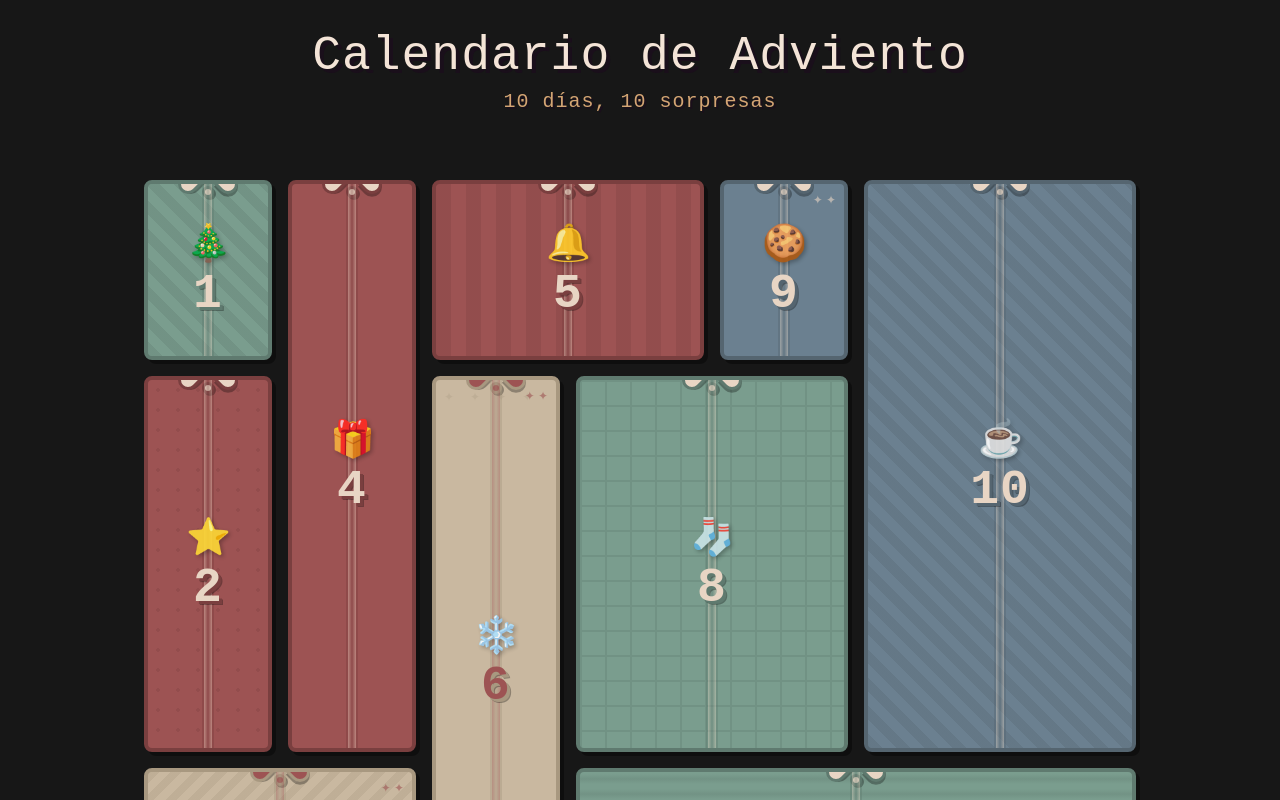
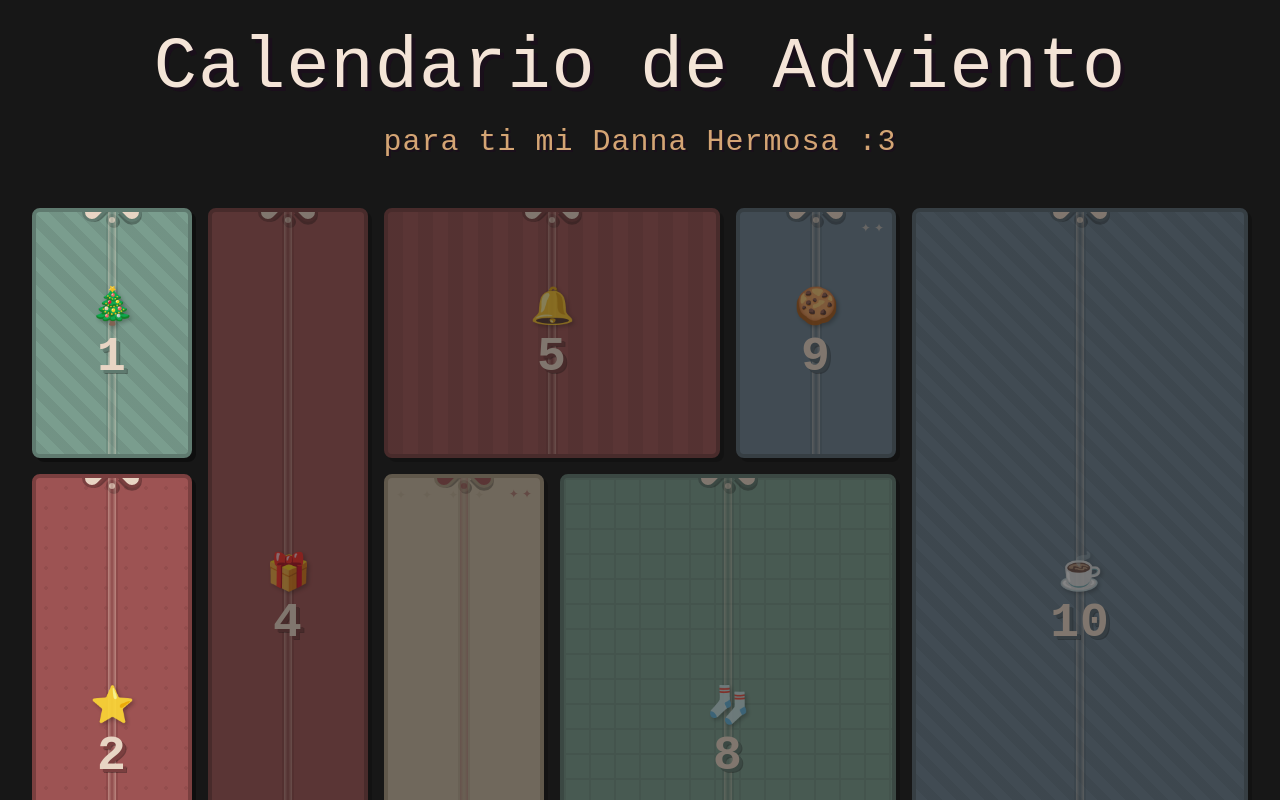
Before and after one commit to JavCan/Calendario_Adviento, a React (Vite) app: page / in a window 1280 px wide. Shown: the top 800 px of the page. Built offline with nearby package versions, Linux system fonts and the light colour scheme.

Commit message:
estilo mejorado, funcionalidad de aperrtura

```diff
--- a/src/components/AdventCalendar.tsx
+++ b/src/components/AdventCalendar.tsx
@@ -29,23 +29,23 @@ export function AdventCalendar() {
   };
 
   return (
-    <div className="max-w-6xl mx-auto">
+    <div className="max-w-full mx-auto">
       <div className="text-center mb-8 md:mb-12">
-        <h1 className="text-[#f4e4d7] mb-2 pixel-text text-4xl md:text-5xl" style={{
+        <h1 className="text-[#f4e4d7] mb-5 pixel-text text-4xl md:text-7xl" style={{
           textShadow: '4px 4px 0px #1a0f1b',
           imageRendering: 'pixelated'
         }}>
           Calendario de Adviento
         </h1>
-        <p className="text-[#d4a574] pixel-text text-lg md:text-xl" style={{
+        <p className="text-[#d4a574] pixel-text text-lg md:text-3xl" style={{
           textShadow: '2px 2px 0px #1a0f1b'
         }}>
-          10 días, 10 sorpresas
+          para ti mi Danna Hermosa :3
         </p>
       </div>
 
       {/* Custom grid layout similar to the image */}
-      <div className="grid grid-cols-7 gap-4 max-w-5xl mx-auto p-4" style={{ gridAutoRows: '180px' }}>
+      <div className="grid grid-cols-7 gap-4 w-full mx-auto" style={{ gridAutoRows: '250px' }}>
         <div><GiftBox gift={gifts[0]} isOpened={openedGifts.has(gifts[0].id)} onOpen={() => handleGiftOpen(gifts[0].id)} /></div>
         <div className="row-span-2 col-start-1 row-start-2"><GiftBox gift={gifts[1]} isOpened={openedGifts.has(gifts[1].id)} onOpen={() => handleGiftOpen(gifts[1].id)} /></div>
         <div className="col-span-2 col-start-1 row-start-4"><GiftBox gift={gifts[2]} isOpened={openedGifts.has(gifts[2].id)} onOpen={() => handleGiftOpen(gifts[2].id)} /></div>
@@ -58,7 +58,7 @@ export function AdventCalendar() {
         <div className="col-span-2 row-span-3 col-start-6 row-start-1"><GiftBox gift={gifts[9]} isOpened={openedGifts.has(gifts[9].id)} onOpen={() => handleGiftOpen(gifts[9].id)} /></div>
       </div>
 
-      <div className="mt-8 text-center">
+      <div className="mt-5 text-center">
         <p className="text-[#d4a574] pixel-text" style={{
           textShadow: '2px 2px 0px #1a0f1b',
           fontSize: '14px'
--- a/src/components/GiftBox.tsx
+++ b/src/components/GiftBox.tsx
@@ -1,5 +1,5 @@
-import { useState } from 'react';
-import { motion, AnimatePresence } from 'motion/react';
+import { motion} from 'motion/react';
+import { isDayOpenable } from '../utils/calendar-utils'; // Usar la extensión .ts es opcional aquí
 
 interface Gift {
   id: number;
@@ -57,19 +57,30 @@ export function GiftBox({ gift, isOpened, onOpen }: GiftBoxProps) {
   const pattern = patterns[gift.id - 1];
   const icon = icons[gift.id - 1];
 
-  const handleClick = () => {
+  // Determinar si el regalo está habilitado
+    const isEnabled = isDayOpenable(gift.id);
+
+const handleClick = () => {
     if (!isOpened) {
-      onOpen();
-    }
-  };
+      if (isEnabled) { // Solo si está habilitado
+        onOpen();
+      } else {
+        alert(`¡Aún no es el día! Tienes que esperar.`);
+      }
+     }
+   };
 
   return (
     <motion.div
-      className="w-full h-full cursor-pointer relative pixel-box"
+      className={`w-full h-full relative pixel-box ${isEnabled ? 'cursor-pointer' : 'cursor-not-allowed disabled'}`}
       onClick={handleClick}
-      whileHover={{ scale: isOpened ? 1 : 1.05 }}
-      whileTap={{ scale: 0.95 }}
-      style={{ imageRendering: 'pixelated' }}
+      whileHover={{ scale: (isOpened || isEnabled) ? 1.05 : 1 }}
+      whileTap={{ scale: (isOpened || isEnabled) ? 0.95 : 1 }}
+      style={{
+        imageRendering: 'pixelated',
+        // --- CAMBIO SOLICITADO AQUÍ ---
+        opacity: isEnabled ? 1 : 0.5
+      }}
     >
       {/* Card */}
       <div className="w-full h-full relative overflow-hidden" style={{
--- a/src/styles/globals.css
+++ b/src/styles/globals.css
@@ -148,3 +148,11 @@
     grid-row: 4 / 5;
   }
 }
+
+/* Estilo para los regalos que aún no se pueden abrir */
+.gift-box .disabled {
+    /* Reduce la opacidad para indicar que no está activo */
+    opacity: 0.5;
+    /* Opcional: Desactiva cualquier sombra o borde extra para que se vea plano */
+    box-shadow: none !important;
+}
--- /dev/null
+++ b/src/utils/calendar-utils.ts
@@ -0,0 +1,49 @@
+// Días del calendario real de diciembre
+const START_ADVENT_DAY = 15; // El regalo 1 abre el 15 de diciembre
+
+/**
+ * Mapea el número del regalo (1-10) al día real de diciembre (15-24).
+ * @param giftNumber El número del regalo (1 a 10).
+ * @returns El día de diciembre correspondiente (15 a 24).
+ */
+const mapGiftToAdventDay = (giftNumber: number): number => {
+  // giftNumber 1 -> 15-1+1 = 15
+  // giftNumber 2 -> 15-1+2 = 16
+  return START_ADVENT_DAY - 1 + giftNumber;
+};
+
+/**
+ * Obtiene el día actual del mes, asegurando que sea diciembre.
+ * @returns El día actual de diciembre (1-31), o 0 si no es diciembre.
+ */
+const getCurrentDecemberDay = (): number => {
+  const today = new Date();
+
+  // getMonth() devuelve 11 para diciembre.
+  if (today.getMonth() !== 11) {
+    return 0; // No es diciembre
+  }
+  return today.getDate(); // Día del mes
+};
+
+/**
+ * Verifica si un regalo/día específico es abrible.
+ *
+ * @param giftNumber El número del regalo (1-10).
+ * @returns true si el regalo se puede abrir hoy (el día ha llegado o pasado), false en caso contrario.
+ */
+export const isDayOpenable = (giftNumber: number): boolean => {
+  // Aseguramos que el ID del regalo sea válido (1 a 10)
+  if (giftNumber < 1 || giftNumber > 10) {
+    return false;
+  }
+
+  // 1. Obtener el día de diciembre que corresponde a este regalo
+  const adventDay = mapGiftToAdventDay(giftNumber);
+
+  // 2. Obtener la fecha actual (día de diciembre)
+  const currentDay = getCurrentDecemberDay();
+
+  // 3. Debe ser diciembre y el día real de diciembre debe haber llegado o pasado
+  return currentDay !== 0 && adventDay <= currentDay;
+};
```
